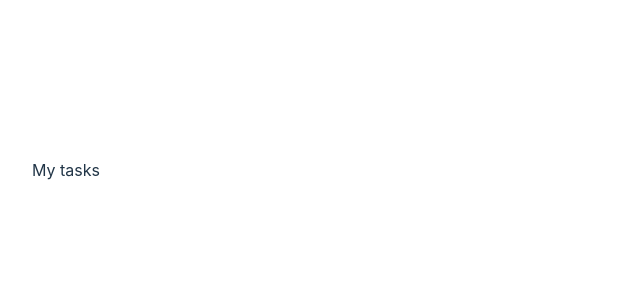
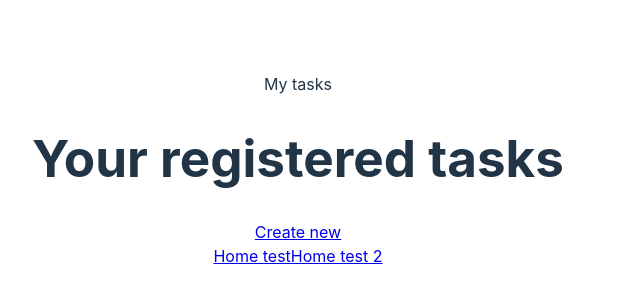
Before and after one commit to aledeloss/tm-frontend, a React (Vite) app: page / in a window 1280 px wide. Shown: the part 262-562 px from the top of the page, without its empty margins (0-640 px from the left). Built offline with nearby package versions, Linux system fonts and the light colour scheme.

Commit message:
Add very basic pages structure

```diff
--- /dev/null
+++ b/src/assets/pages/NewTask.tsx
@@ -0,0 +1,24 @@
+import GenericInput from '../../components/GenericInput';
+import Header from '../../components/Header';
+
+const NewTask = () => {
+  return (
+    <>
+      <Header />
+      <main>
+        <h1>New task</h1>
+        <form>
+          <GenericInput name='Title' label='Title' type='text' />
+          <GenericInput
+            name='Description'
+            label='Description'
+            type='textarea'
+          />
+          <button onSubmit={() => console.log('submit')}>OK</button>
+        </form>
+      </main>
+    </>
+  );
+};
+
+export default NewTask;
--- /dev/null
+++ b/src/assets/pages/TaskDetail.tsx
@@ -0,0 +1,20 @@
+import { useParams } from 'react-router';
+import GenericLink from '../../components/GenericLink';
+import Header from '../../components/Header';
+
+function TaskDetail() {
+  const { id } = useParams();
+  return (
+    <>
+      <Header />
+      <main>
+        <h1>Task 1</h1>
+        <div>description</div>
+        <GenericLink label='Go back' redirectsTo='/' />
+        <button onClick={() => console.log('delete task', id)}>Delete</button>
+      </main>
+    </>
+  );
+}
+
+export default TaskDetail;
--- /dev/null
+++ b/src/assets/pages/Tasks.tsx
@@ -0,0 +1,36 @@
+import GenericLink from '../../components/GenericLink';
+import Header from '../../components/Header';
+import TaskItem from '../../components/TaskItem';
+import { ITask } from '../../types';
+
+const Tasks = () => {
+  const tasks: ITask[] = [
+    {
+      id: '1',
+      title: 'Home test',
+      description: 'blablabla',
+    },
+    {
+      id: '2',
+      title: 'Home test 2',
+      description: 'blablabla',
+    },
+  ];
+
+  return (
+    <>
+      <Header />
+      <main>
+        <h1>Your registered tasks</h1>
+        <GenericLink redirectsTo='/add' label='Create new' />
+        <div>
+          {tasks.map((task) => {
+            return <TaskItem title={task.title} id={task.id} key={task.id} />;
+          })}
+        </div>
+      </main>
+    </>
+  );
+};
+
+export default Tasks;
--- /dev/null
+++ b/src/components/GenericInput.tsx
@@ -0,0 +1,17 @@
+import React from 'react';
+
+interface IGenericInput {
+  name: string;
+  label: string;
+  type: string;
+}
+const GenericInput = ({ name, label, type }: IGenericInput) => {
+  return (
+    <>
+      <label htmlFor={name}>{label}</label>
+      <input type={type} name={name}></input>
+    </>
+  );
+};
+
+export default GenericInput;
--- /dev/null
+++ b/src/components/GenericLink.tsx
@@ -0,0 +1,11 @@
+import { Link } from 'react-router-dom';
+
+interface ILinkProps {
+  label: string;
+  redirectsTo: string;
+}
+const GenericLink = ({ label, redirectsTo }: ILinkProps) => {
+  return <Link to={redirectsTo}>{label}</Link>;
+};
+
+export default GenericLink;
--- /dev/null
+++ b/src/components/Header.tsx
@@ -0,0 +1,9 @@
+import React from 'react'
+
+const Header = () => {
+  return (
+    <header>My tasks</header>
+  )
+}
+
+export default Header
--- /dev/null
+++ b/src/components/TaskItem.tsx
@@ -0,0 +1,15 @@
+import { Link } from 'react-router-dom';
+
+interface ITaskItem {
+  title: string;
+  id: string;
+}
+const TaskItem = ({ title, id }: ITaskItem) => {
+  return (
+    <Link to={`/tasks/${id}`}>
+      <span>{title}</span>
+    </Link>
+  );
+};
+
+export default TaskItem;
--- /dev/null
+++ b/src/types.ts
@@ -0,0 +1,5 @@
+export interface ITask {
+    id: string,
+    title: string,
+    description?: string
+}
```
Also changed, not shown: src/main.tsx (+6 -3 lines).
